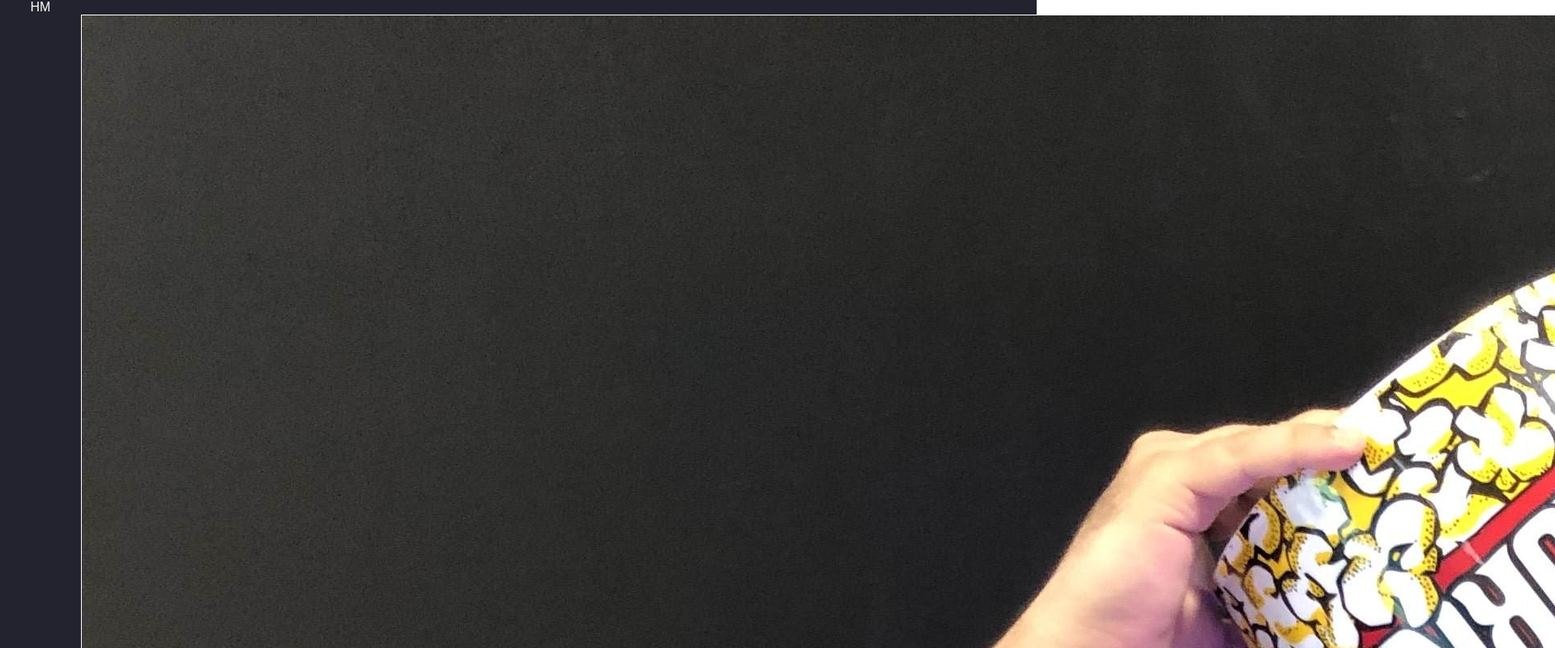
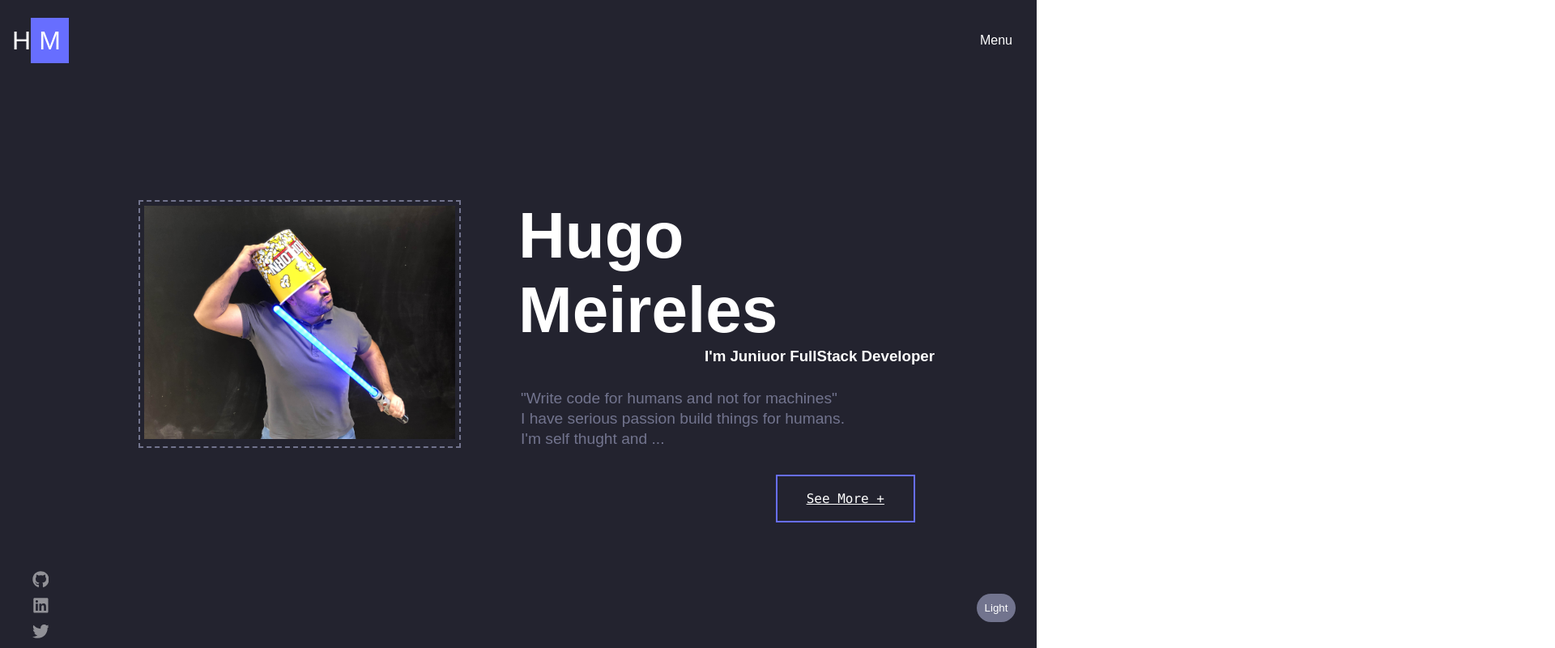
Before and after one commit to HMhugomeireles/hugomeireles.com, a React app: page / in a window 1280 px wide. Shown: the top 800 px of the page at 81% size, 1920 px wide, since content can reach past the window. Built offline with nearby package versions, Linux system fonts and the light colour scheme; the HTML template or start-up script is replaced by a standard one.

Commit message:
create the home page and all components envolve, missing make response

```diff
--- a/package.json
+++ b/package.json
@@ -27,6 +27,7 @@
   "dependencies": {
     "react": "^16.8.6",
     "react-dom": "^16.8.6",
+    "react-icons": "^3.5.0",
     "react-router-dom": "^5.0.0",
     "styled-components": "^4.2.0"
   },
--- a/src/client/containers/context/Theme.js
+++ b/src/client/containers/context/Theme.js
@@ -5,11 +5,13 @@
 
 export class ThemeProvider extends Component {
   state = {
+    themeName: 'Light',
     theme: Dark,
   };
 
   toggleTheme = () => {
     this.setState({
+      themeName: this.state.themeName === 'Dark' ? 'Light' : 'Dark',
       theme: this.state.theme === Dark ? Light : Dark
     })
   }
--- a/src/client/containers/home/show/index.js
+++ b/src/client/containers/home/show/index.js
@@ -3,9 +3,11 @@
 import * as Context from './../../context'
 import { Logo, Hamburger, SocialLinks } from './../../../components'
 import foto from './hugomeireles.jpg'
+import { Link } from 'react-router-dom'
 import {
   Scene, SectionLogo,
   SectionHamburger, SectionFoto, SectionIntro, SectionSocialLinks,
+  SectionTheme,
   Title, SubTilte,
   Into
 } from './styled'
@@ -14,8 +16,8 @@
   render() {
     return (
       <Context.ThemeContext.Consumer>
-        { context => (
-          <ThemeProvider theme={context.state.theme}>
+        { ({ state, toggleTheme }) => (
+          <ThemeProvider theme={state.theme}>
             <Scene>
               <SectionLogo>
                 <Logo />
@@ -24,7 +26,7 @@
                 <Hamburger />
               </SectionHamburger>
               <SectionFoto>
-                <img src={foto} alt="foto"/>
+                <img src={foto} alt="foto" style={{width: '30vw'}}/>
               </SectionFoto>
               <SectionIntro>
                 <h1>Hugo Meireles</h1>
@@ -32,11 +34,16 @@
                 <p>"Write code for humans and not for machines"</p>
                 <p>I have serious passion build things for humans.</p>
                 <p>I'm self thught and ...</p>
-                <button>See More +</button>
+                <Link to="/about">See More +</Link>
               </SectionIntro>
               <SectionSocialLinks>
                 <SocialLinks />
               </SectionSocialLinks>
+              <SectionTheme>
+                <button onClick={toggleTheme}>
+                  { state.themeName }
+                </button>
+              </SectionTheme>
             </Scene>
           </ThemeProvider>
         )}
--- a/src/client/containers/home/show/styled.js
+++ b/src/client/containers/home/show/styled.js
@@ -3,16 +3,17 @@
 export const Scene = styled.div`
   width: 100vw;
   height: 100vh;
-  background: ${props => console.log(props) || props.theme.colors.background};
-  color: ${props => props.theme.colors.colorPrimary};
+  background: ${({theme}) => theme.colors.background};
+  color: ${({theme}) => theme.colors.colorPrimary};
+  transition: 0.4s ease-out;
 
   display: grid;
-  grid-template-columns: 100px 2fr 3fr 100px;
+  grid-template-columns: 100px 2fr 2fr 100px;
   grid-template-rows: 1fr 6fr 1fr;
   grid-template-areas:
     "sectionLogo . . sectionHamburguer"
     ". sectionFoto sectionIntro ."
-    "sectionSocialLinks . . .";
+    "sectionSocialLinks . . sectionTheme";
 `;
 
 export const SectionLogo = styled.div`
@@ -29,27 +30,67 @@
 
 export const SectionFoto = styled.div`
   grid-area: sectionFoto;
-  border: 1px solid #fff;
   justify-self: center;
   align-self: center;
+  padding: 5px;
+  border: 2px dashed ${({theme}) => theme.colors.colorScondary}
+
+  img {
+    width: 30vw;
+
+  }
+`;
+
+export const SectionTheme = styled.div`
+  grid-area: sectionTheme;
+  justify-self: center;
+  align-self: center;
+
+  button {
+    outline: none;
+    cursor: pointer;
+    padding: 10px;
+    border: none;
+    background: ${({theme}) => theme.buttons.theme};
+    color: #fff;
+    border-radius: 20px;
+  }
 `;
 
 export const SectionIntro = styled.div`
   grid-area: sectionIntro;
   align-self: center;
-
+  position: relative;
 
   h1 {
     font-size: 5rem;
   }
   h3 {
     padding-left: 230px;
-    margin-bottom:20px;
+    margin-bottom: 30px;
   }
   p {
-    font-size: 1.3rem;
+    font-size: 1.2rem;
+    margin: 3px;
+    color: ${({theme}) => theme.colors.colorScondary}
   }
+  a {
+    position: absolute;
+    right: 50px;
+    margin-top: 30px;
+    color: ${({theme}) => theme.colors.colorPrimary};
+    border: 2px solid ${({theme}) => theme.colors.colorAction};
+    border-radius: 0px;
+    padding: 18px 36px;
+    display: inline-block;
+    font-family: "Lucida Console", Monaco;
+    transition: 0.4s ease-out;
 
+    &:hover {
+      box-shadow: inset 0 100px 0 0 ${({theme}) => theme.colors.colorAction};
+      color: #fff;
+    }
+  }
 `;
 
 export const SectionSocialLinks = styled.div`
--- a/src/shared/components/logo/index.js
+++ b/src/shared/components/logo/index.js
@@ -2,13 +2,21 @@
 import styled from 'styled-components'
 
 const Logo = () => (
-    <Fragment>
+    <LogoContainer>
       <span>H<span>M</span></span>
-    </Fragment>
+    </LogoContainer>
 )
 
 export default Logo;
 
-const StyledLogo = styled(Logo)`
+const LogoContainer = styled.span`
+  span {
+    font-size: 2rem;
+    padding: 10px;
 
+    span {
+      background: ${props => props.theme.colors.colorAction};
+      color: #fff;
+    }
+  }
 `;
--- a/src/shared/components/socialLinks/index.js
+++ b/src/shared/components/socialLinks/index.js
@@ -1,18 +1,53 @@
 import React, { Fragment } from 'react'
 import styled from 'styled-components'
+import { FaGithub, FaLinkedin, FaTwitter } from 'react-icons/fa';
 
 const SocialLinks = () => (
-    <Fragment>
-      <ul>
-        <li>Github</li>
-        <li>LinkedIn</li>
-        <li>Twitter</li>
-      </ul>
-    </Fragment>
+  <ListLinks>
+    <li>
+      <a
+        href="https://github.com/HMhugomeireles"
+        target="_blank"
+      >
+        <FaGithub />
+      </a>
+    </li>
+    <li>
+      <a
+        href="https://www.linkedin.com/in/hm-hugomeireles/"
+        target="_blank"
+      >
+        <FaLinkedin />
+      </a>
+    </li>
+    <li>
+      <a
+        href="https://twitter.com/h3meireles"
+        target="_blank"
+      >
+        <FaTwitter />
+      </a>
+    </li>
+  </ListLinks>
 )
 
 export default SocialLinks;
 
-const StyledLogo = styled(SocialLinks)`
+const ListLinks = styled.ul`
+  list-style: none;
+
+  li {
+    font-size: 1.3rem;
+    padding: 3px;
+  }
+
+  a {
+    color: ${({theme}) => theme.colors.colorPrimary};
+    opacity: .5;
+
+    &:hover {
+      opacity: 1;
+    }
+  }
 
 `;
--- a/src/shared/styles/themes.js
+++ b/src/shared/styles/themes.js
@@ -5,13 +5,20 @@
     colorScondary: '#72748e',
     colorAction: '#676eff'
   },
+  buttons: {
+    theme: '#72748e'
+  }
+
 }
 
 export const Light = {
   colors: {
-    background: '#23232f',
-    colorPrimary: '#ffffff',
+    background: '#ffffff',
+    colorPrimary: '#23232f',
     colorScondary: '#72748e',
     colorAction: '#676eff'
   },
+  buttons: {
+    theme: '#676eff'
+  }
 }
```
Also changed, not shown: 1 other file (tests, documents, lock files or other folders).
